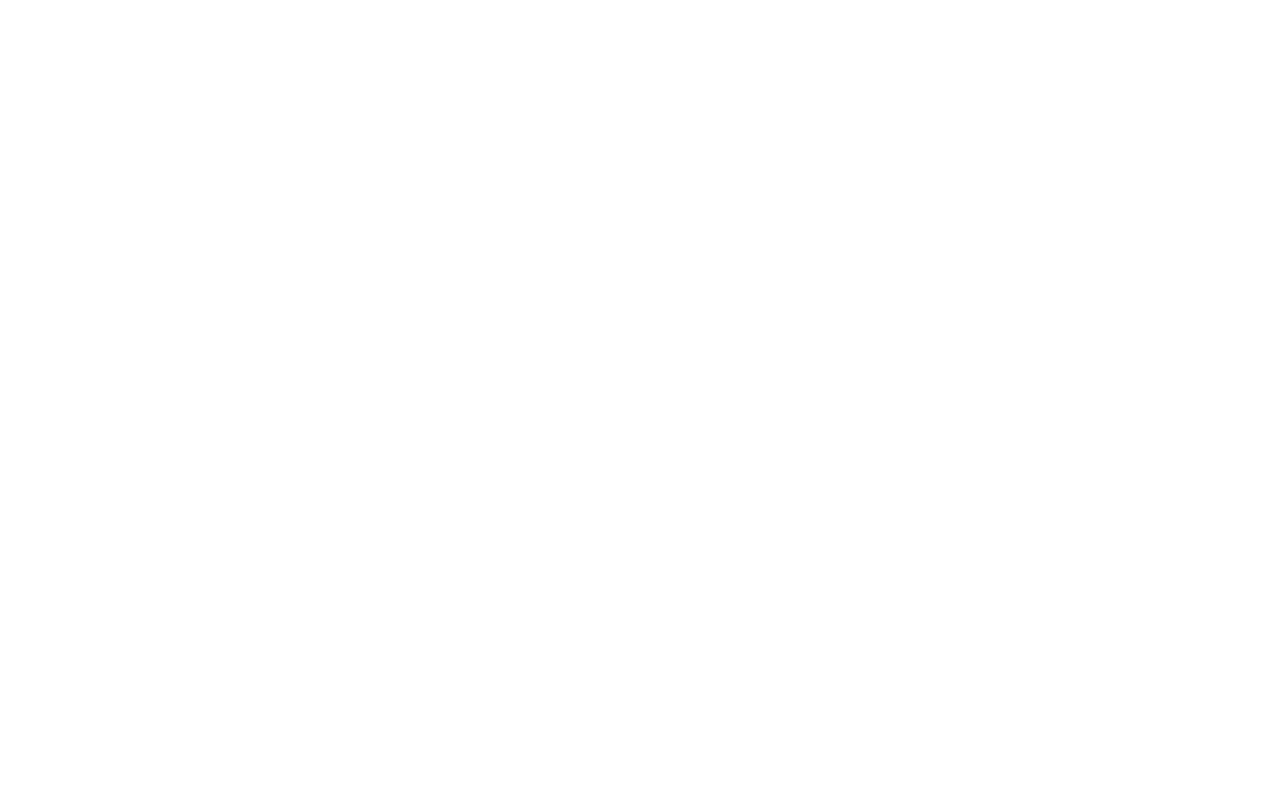
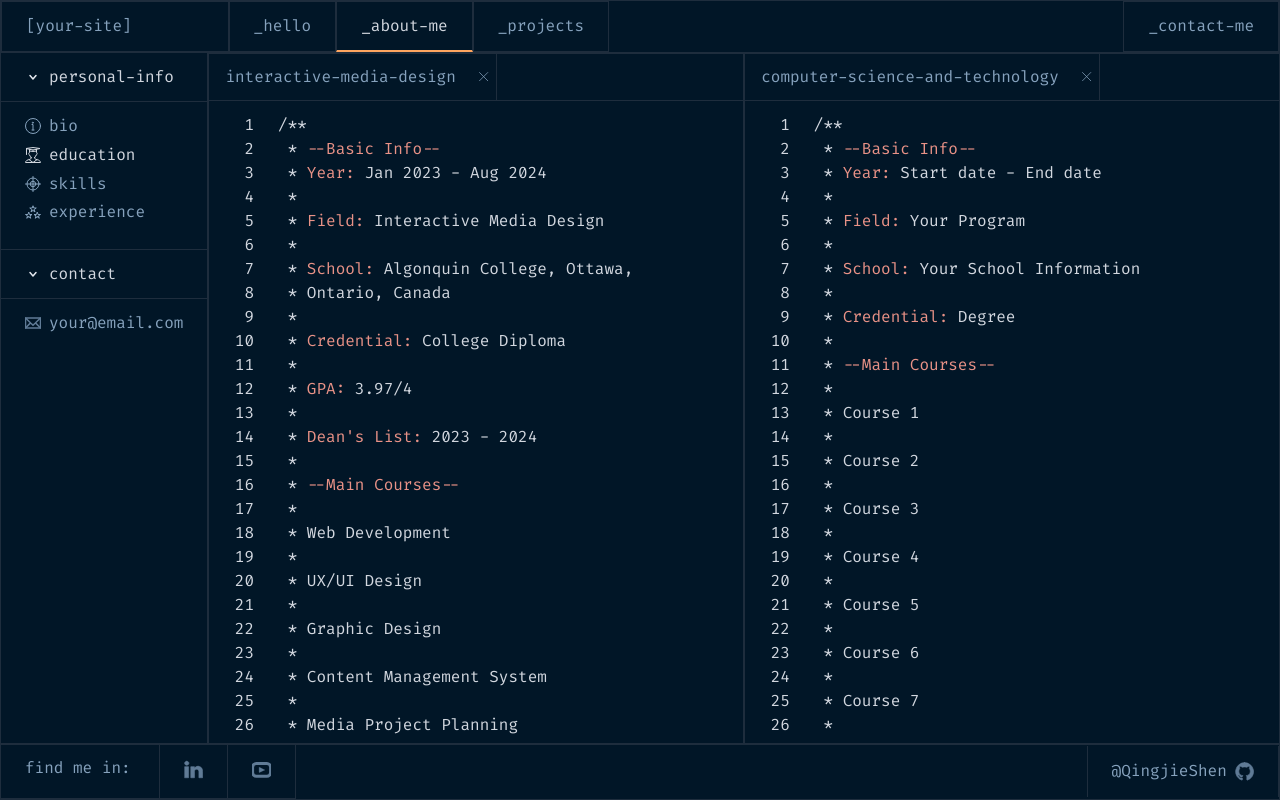
Before and after one commit to QingjieShen/ai-portfolio, a React (Vite) app: page /about/education in a window 1280 px wide. Before the commit this address had no page. Built offline with nearby package versions, Linux system fonts and the light colour scheme.

Commit message:
adds Education page

```diff
--- a/src/App.tsx
+++ b/src/App.tsx
@@ -3,6 +3,8 @@
 import Home from './components/Home/Home'
 import About from './components/About/About'
 import Bio from './components/About/Bio'
+import Education from './components/About/Education'
+import Skills from './components/About/Skills'
 import { BrowserRouter, Routes, Route } from 'react-router-dom'
 
 function App() {
@@ -15,6 +17,8 @@
           <Route index element={<Home />} />
           <Route path='about' element={<About />}>
             <Route index element={<Bio />} />
+            <Route path='education' element={<Education />} />
+            <Route path='skills' element={<Skills />} />
           </Route>
         </Route>
       </Routes>
--- /dev/null
+++ b/src/components/About/Education.tsx
@@ -0,0 +1,94 @@
+import CloseIcon from "../LogoComponents/CloseIcon";
+import AutoIndexText from "./AutoIndexText";
+import ModalLoadingAnimation from "./ModalLoadingAnimation";
+
+export default function Education() {
+    const education1 = `
+    **Year:** Jan 2023 - Aug 2024
+
+    **Field:** Interactive Media Design
+
+    **School:** Algonquin College, Ottawa, Ontario, Canada
+
+    **Credential:** College Diploma
+
+    **GPA:** 3.97/4
+
+    **Dean's List:** 2023 - 2024
+
+    **--Main Courses--**
+
+    Web Development
+
+    UX/UI Design
+
+    Graphic Design
+
+    Content Management System
+
+    Media Project Planning
+
+    Photography
+
+    Video Production
+    `;
+
+    const education2 = `
+    **Year:** Start date - End date
+
+    **Field:** Your Program
+
+    **School:** Your School Information
+
+    **Credential:** Degree
+
+    **--Main Courses--**
+
+    Course 1
+
+    Course 2
+
+    Course 3
+
+    Course 4
+
+    Course 5
+
+    Course 6
+
+    Course 7
+
+    Course 8
+
+    Course 9
+    `;
+
+    return (
+        <div className="bio-wrapper">
+            <div className="bio-text">
+                <div className="bio-sub-title">
+                    <p>
+                        interactive-media-design <CloseIcon color={"var(--text-gray)"} />
+                    </p>
+                </div>
+                <div className="bio-content">
+                    <ModalLoadingAnimation duration="0.5s" direction="loadingBTT">
+                        <AutoIndexText text={education1} title="--Basic Info--" />
+                    </ModalLoadingAnimation>
+                </div>
+            </div>
+            <div className="bio-text">
+                <div className="bio-sub-title">
+                    <p>
+                        computer-science-and-technology <CloseIcon color={"var(--text-gray)"} />
+                    </p>
+                </div>
+                <div className="bio-content">
+                    <ModalLoadingAnimation duration="0.5s" direction="loadingTTB">
+                        <AutoIndexText text={education2} title="--Basic Info--" />
+                    </ModalLoadingAnimation>
+                </div>
+            </div>
+        </div>
+    );
+}
```
